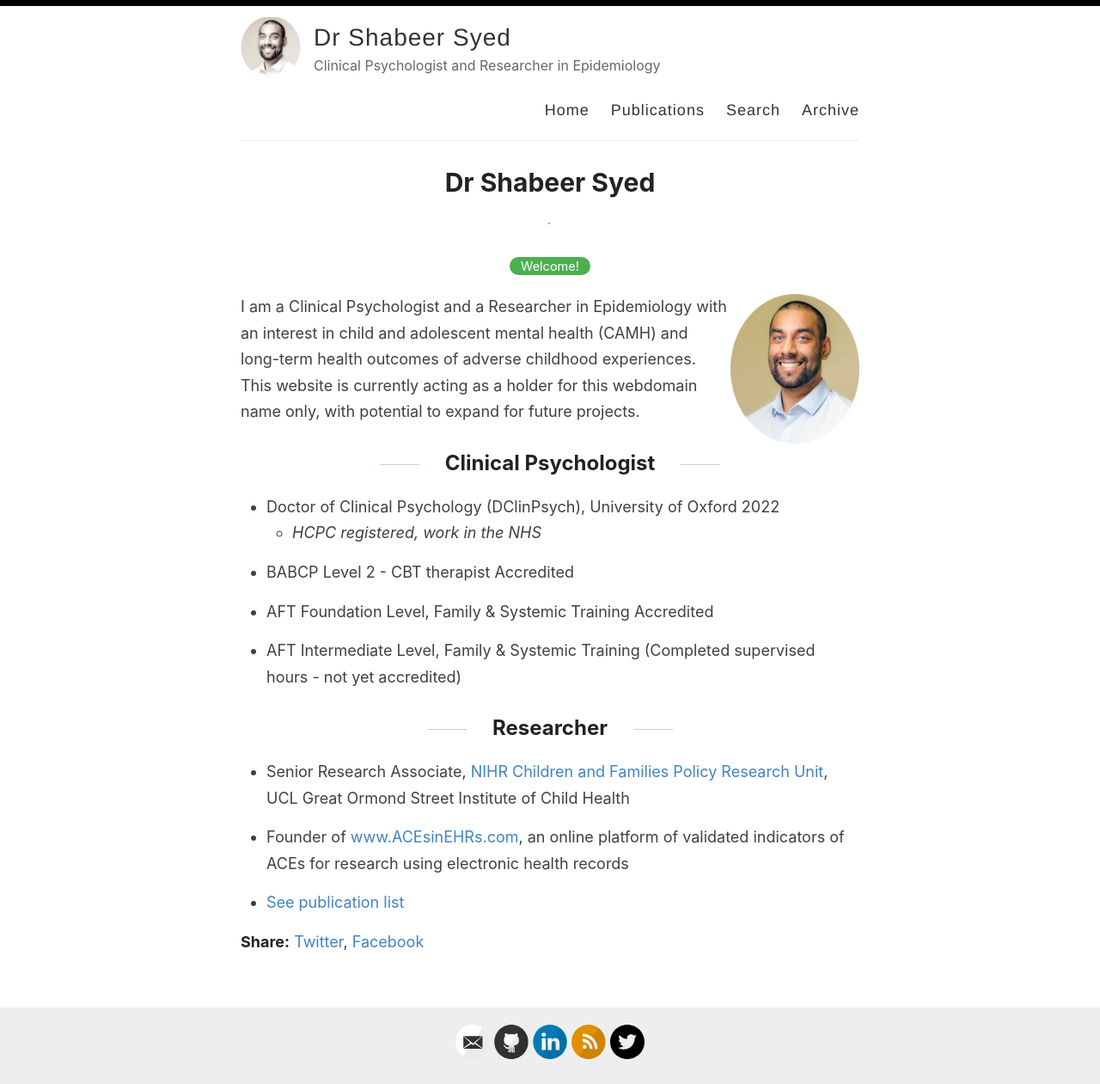
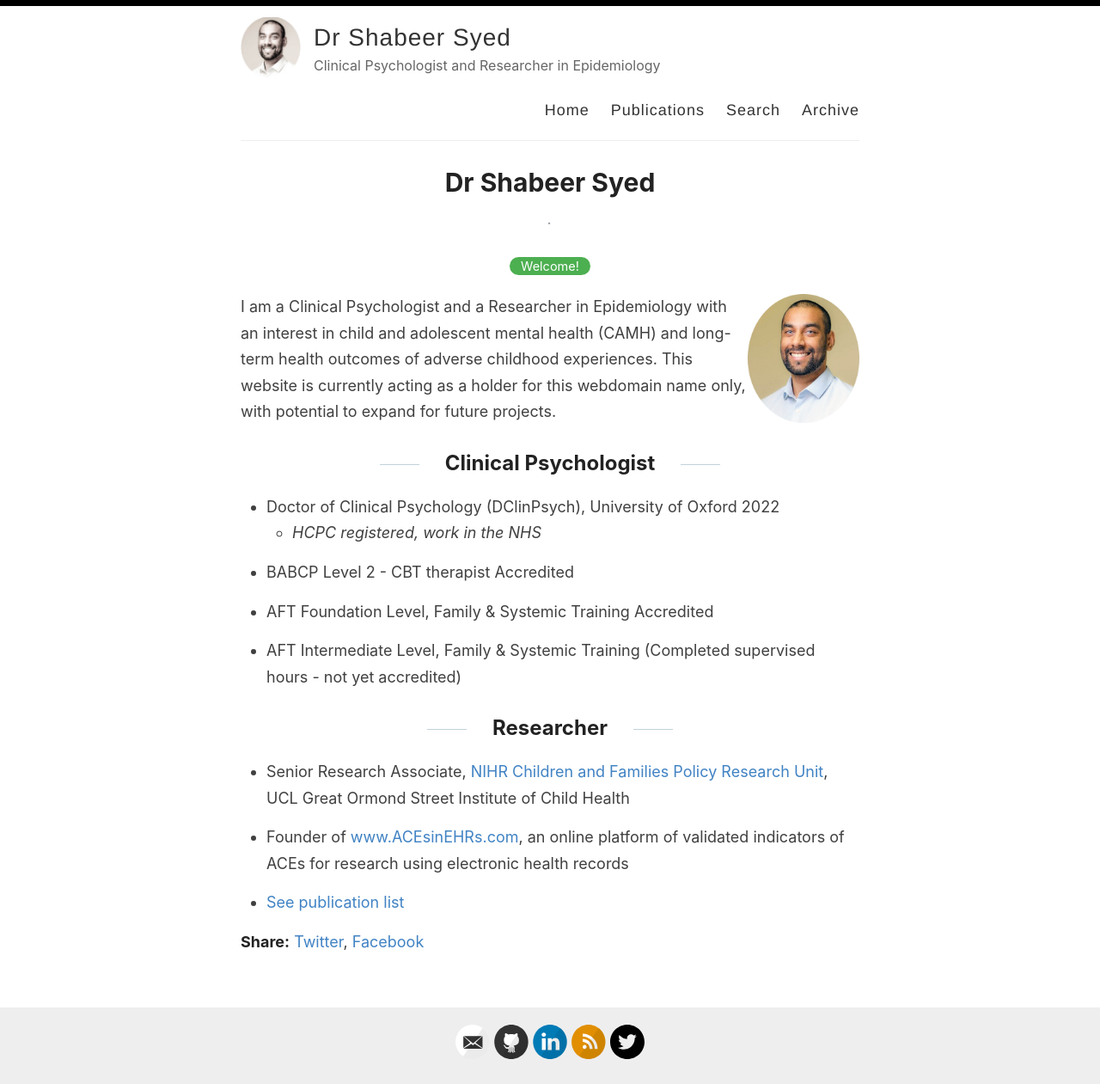
Before and after one commit to shabeer-syed/shabeersyed, a Jekyll site: the page built from index.md, in a window 1280 px wide. Shown: the whole page at 86% size. Built offline with Jekyll 4.4.1, drawn with Linux system fonts in a browser that asks for light colours; comment, search, counter and statistics services are not loaded.

Commit message:
Update index.md

```diff
--- a/index.md
+++ b/index.md
@@ -4,7 +4,7 @@ title: Dr Shabeer Syed
 categories: [Welcome!]
 ---
 
-<img style="float: right;" src="/images/shabeer%20profile%20cropped.png" alt="Shabeer Syed" width="150"/>
+<img style="float: right;" src="/images/shabeer%20profile%20cropped.png" alt="Shabeer Syed" width="130"/>
 I am a Clinical Psychologist and a Researcher in Epidemiology with an interest in child and adolescent mental health (CAMH) and long-term health outcomes of adverse childhood experiences. This website is currently acting as a holder for this webdomain name only, with potential to expand for future projects.
 
 ## Clinical Psychologist
```
